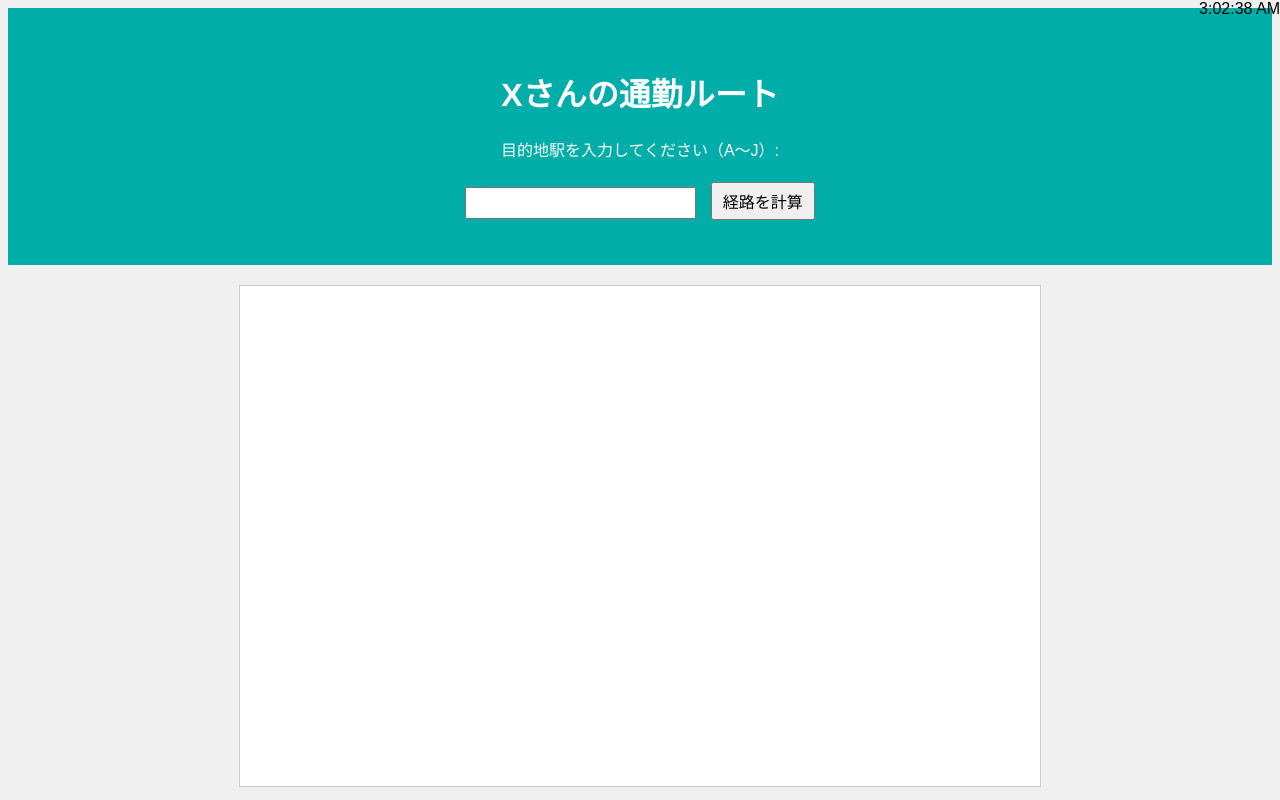
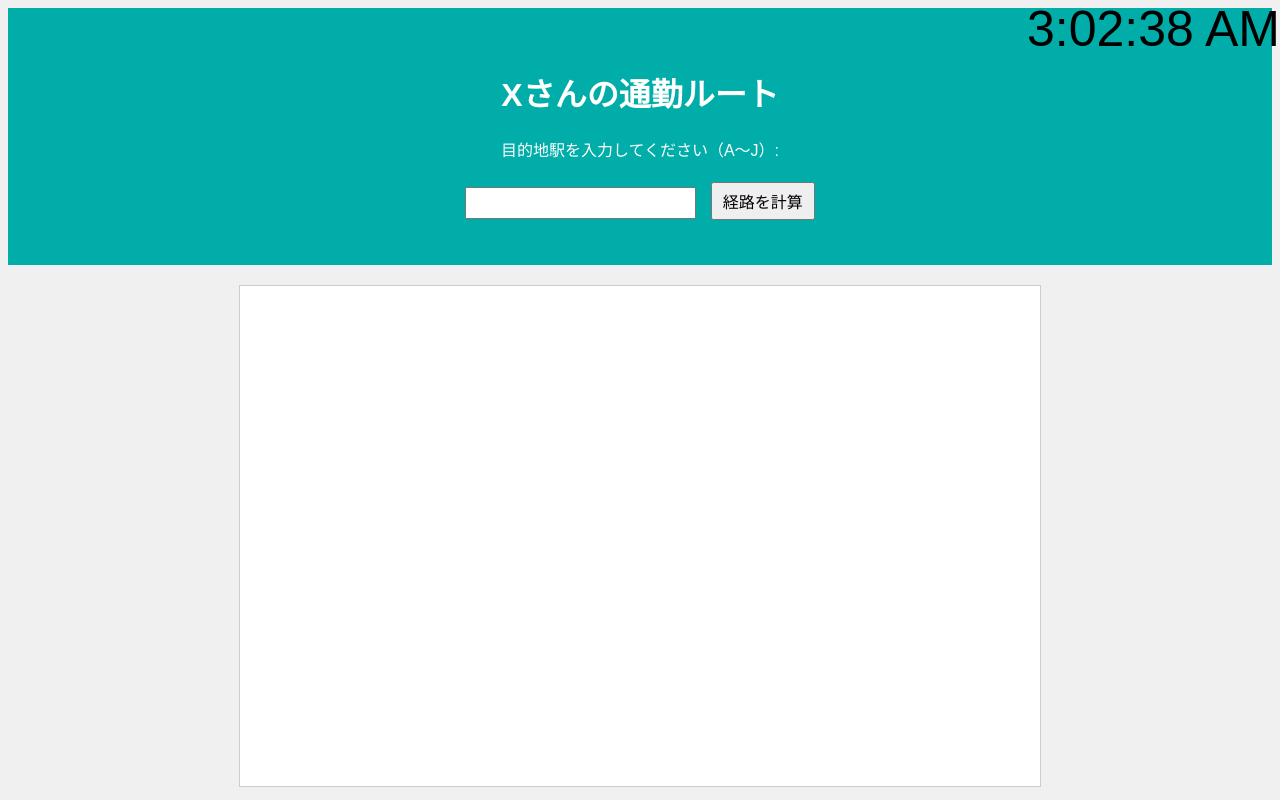
Before and after one commit to kaisokunakano/Taskeai, a plain HTML site: page index.html in a window 1280 px wide. Drawn offline with Linux system fonts and the light colour scheme.

Commit message:
Update index.html

```diff
--- a/index.html
+++ b/index.html
@@ -27,7 +27,7 @@
   </style>
 </head>
 <body>
-  <div id="clock" style="position: absolute; top: 0px; right: 0px; font-size: 16px;"></div>
+  <div id="clock" style="position: absolute; top: 0px; right: 0px; font-size: 50px;"></div>
   <div class="container">
     <h1>Xさんの通勤ルート</h1>
     <p>目的地駅を入力してください（A〜J）:</p>
```
